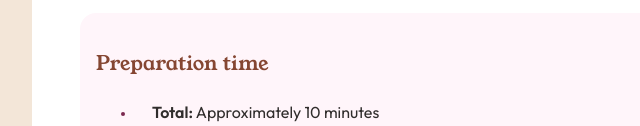
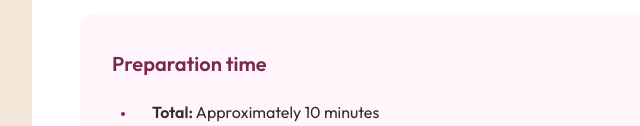
Before and after one commit to medaich/recipe-page-main, a plain HTML site: page index.html in a window 1280 px wide. Shown: the part 674-800 px from the top of the page, 258-898 px from the left. Drawn offline with Linux system fonts and the light colour scheme.

Commit message:
Update style.css
Styling the new h2 element (replaced the previous h3).

```diff
--- a/style.css
+++ b/style.css
@@ -143,7 +143,7 @@ h1 {
     padding: 1rem;
     border-radius: 0.5rem;
 }
-.preparation h3 {
+.preparation h2 {
     padding-left: 1rem;
     color: var(--dark-raspberry);
     font-weight: var(--w2);
@@ -152,7 +152,7 @@ h1 {
     color: var(--dark-raspberry);
 }
 
-h2 {
+h2:not(.h5) {
     color: var(--nutmeg);
     font-family: var(--serif);
 }
@@ -163,7 +163,7 @@ li::marker {
 ul li::marker {
     font-size: 0.8rem;
 }
-h1 , h2 {
+h1 , h2:not(.h5) {
     font-weight: var(--w3);
 }
 .bold {
```
